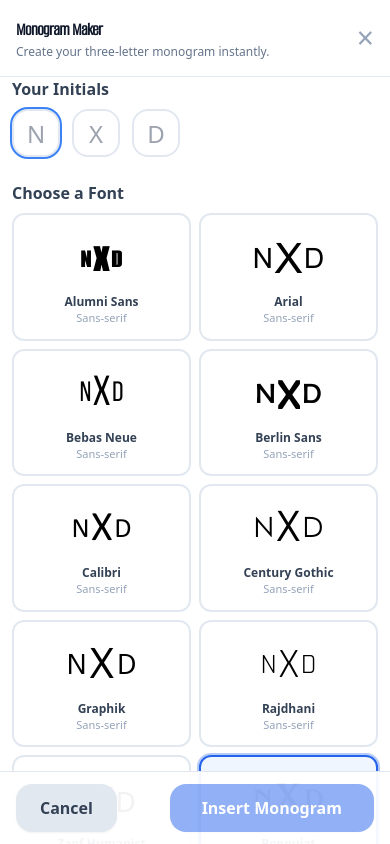
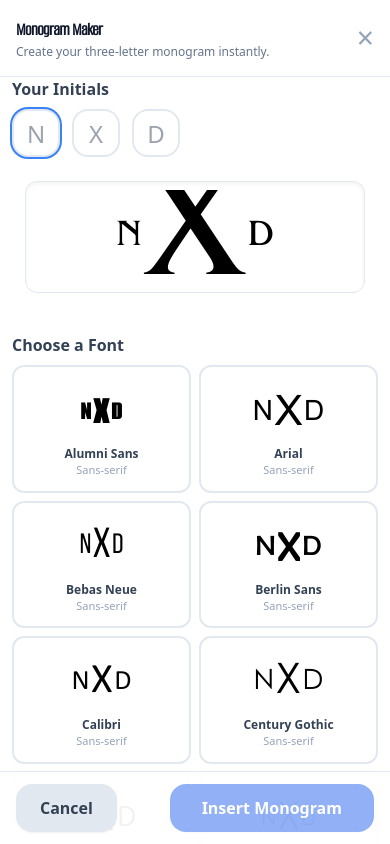
Before and after one commit to Arch-Tom/archfonthub, a React (Vite) app: page / in a window 390 px wide. Both pictures are taken after a click on the button "Open Monogram Maker". Shown: the part 2732-3576 px from the top of the page. Built offline with nearby package versions, Linux system fonts and the light colour scheme; a web font is replaced by a local one.

Commit message:
Further updates to MonogramMaker.jsx for mobile display

```diff
--- a/src/MonogramMaker.jsx
+++ b/src/MonogramMaker.jsx
@@ -12,45 +12,31 @@ export default function MonogramMaker({ fontLibrary, onClose, onInsert }) {
         monogramFonts.find(f => f.category === 'Serif') || monogramFonts[0]
     );
     const [activeStyle, setActiveStyle] = useState(Object.keys(selectedFont.styles)[0]);
+    const [initials, setInitials] = useState(['', '', '']);
+    const [fontSize] = useState(100); // fixed font size (you can tweak this value as needed)
 
-    // Use a single array for initials to simplify state management
-    const [initials, setInitials] = useState(['', '', '']);
-
-    const [fontSize, setFontSize] = useState(100);
-
-    // Create refs for each input field to manage focus
     const inputRefs = useRef([]);
 
-    // --- EFFECTS ---
-
-    // Set initial focus on the first input when the modal mounts
     useEffect(() => {
         if (inputRefs.current[0]) {
             inputRefs.current[0].focus();
         }
     }, []);
 
-    // Effect to update the active style when the font changes
     useEffect(() => {
         setActiveStyle(Object.keys(selectedFont.styles)[0]);
     }, [selectedFont]);
 
     // --- HANDLERS ---
-
-    // Handles changes for any of the three initial inputs
     const handleInitialChange = (e, index) => {
         const newInitials = [...initials];
-        // Limit to a single uppercase character
         newInitials[index] = e.target.value.slice(0, 1).toUpperCase();
         setInitials(newInitials);
-
-        // If a character was entered and it's not the last input, move focus to the next one
         if (e.target.value && index < 2) {
             inputRefs.current[index + 1]?.focus();
         }
     };
 
-    // Handles the backspace key to move focus backward
     const handleKeyDown = (e, index) => {
         if (e.key === 'Backspace' && !initials[index] && index > 0) {
             inputRefs.current[index - 1]?.focus();
@@ -71,7 +57,6 @@ export default function MonogramMaker({ fontLibrary, onClose, onInsert }) {
     };
 
     // --- RENDER ---
-
     return (
         <div
             className="fixed inset-0 z-50 flex items-center justify-center bg-slate-900/70 backdrop-blur-[3px] p-0 sm:p-2 animate-fade-in"
@@ -98,10 +83,9 @@ export default function MonogramMaker({ fontLibrary, onClose, onInsert }) {
                     </button>
                 </header>
 
-                {/* --- MAIN CONTENT: MOBILE FRIENDLY! --- */}
                 <div className="flex-1 flex flex-col md:flex-row overflow-y-auto">
-                    {/* Controls Area */}
-                    <section className="w-full md:w-1/2 flex flex-col gap-6 px-3 sm:p-5 pb-6 md:pb-0 max-w-xl min-w-[320px]">
+                    {/* Controls and content area */}
+                    <section className="w-full md:w-1/2 flex flex-col gap-6 px-3 sm:p-5 pb-6 md:pb-0 max-w-xl min-w-[320px] mx-auto">
                         {/* Initials input */}
                         <div>
                             <h3 className="text-base sm:text-lg font-semibold text-slate-700 mb-2 sm:mb-3">Your Initials</h3>
@@ -119,6 +103,63 @@ export default function MonogramMaker({ fontLibrary, onClose, onInsert }) {
                                         className="w-12 h-12 sm:w-14 sm:h-14 md:w-16 md:h-16 bg-white border-2 border-slate-200 text-2xl sm:text-3xl md:text-4xl text-center rounded-2xl focus:outline-none focus:ring-2 focus:ring-blue-500 transition"
                                     />
                                 ))}
+                            </div>
+                        </div>
+
+                        {/* --- PREVIEW: just above font selection --- */}
+                        <div className="flex flex-col items-center justify-center w-full">
+                            <div
+                                className="w-full max-w-[340px] h-28 sm:h-36 flex items-center justify-center rounded-xl border border-slate-200 shadow-inner bg-white mb-4 overflow-hidden"
+                                style={{
+                                    boxSizing: 'border-box',
+                                    padding: '0.5rem',
+                                    background: '#fff'
+                                }}
+                            >
+                                <div
+                                    className="w-full flex items-center justify-center"
+                                    style={{
+                                        // Scaling: the monogram will shrink to fit container if too wide
+                                        overflow: 'hidden',
+                                        width: '100%',
+                                        height: '100%',
+                                    }}
+                                >
+                                    <div
+                                        style={{
+                                            width: '100%',
+                                            display: 'flex',
+                                            justifyContent: 'center',
+                                            alignItems: 'center',
+                                            whiteSpace: 'nowrap',
+                                            overflow: 'hidden',
+                                            // Responsive scaling
+                                            fontSize: '100%',
+                                            maxWidth: '100%',
+                                        }}
+                                    >
+                                        <MonogramPreview
+                                            first={initials[0] || 'N'}
+                                            middle={initials[1] || 'X'}
+                                            last={initials[2] || 'D'}
+                                            fontFamily={selectedFont.styles[activeStyle]}
+                                            fontSize={fontSize}
+                                            middleScale={1.5}
+                                            style={{
+                                                width: '100%',
+                                                maxWidth: '100%',
+                                                height: '100%',
+                                                overflow: 'hidden',
+                                                display: 'flex',
+                                                justifyContent: 'center',
+                                                alignItems: 'center',
+                                                whiteSpace: 'nowrap',
+                                                // Add font size scaling for very wide monograms
+                                                fontSize: 'clamp(2.3rem, 8vw, 3.5rem)',
+                                            }}
+                                        />
+                                    </div>
+                                </div>
                             </div>
                         </div>
 
@@ -154,48 +195,9 @@ export default function MonogramMaker({ fontLibrary, onClose, onInsert }) {
                                 ))}
                             </div>
                         </div>
-
-                        {/* Font Size */}
-                        <div>
-                            <h3 className="text-base sm:text-lg font-semibold text-slate-700 mb-2 sm:mb-3">Size</h3>
-                            <div className="flex items-center gap-3">
-                                <input
-                                    id="monogramFontSize"
-                                    type="range"
-                                    min={50}
-                                    max={250}
-                                    value={fontSize}
-                                    onChange={e => setFontSize(Number(e.target.value))}
-                                    className="w-full h-2 bg-slate-200 rounded-lg accent-blue-600"
-                                />
-                                <span className="font-semibold text-slate-600 w-12 text-center">{fontSize}px</span>
-                            </div>
-                        </div>
                     </section>
 
-                    {/* Preview Area - below controls on mobile, right on desktop */}
-                    <div className="w-full md:w-1/2 flex flex-col items-center justify-center bg-white md:bg-gradient-to-tr md:from-blue-50 md:to-white px-3 sm:p-5 pt-3 sm:pt-5 min-w-[200px]">
-                        <div className="w-full max-w-full md:max-w-[430px] h-40 sm:h-56 md:h-[70%] flex items-center justify-center rounded-xl border border-slate-200 shadow-inner bg-white mb-5 sm:mb-6 overflow-x-auto">
-                            <MonogramPreview
-                                first={initials[0] || 'N'}
-                                middle={initials[1] || 'X'}
-                                last={initials[2] || 'D'}
-                                fontFamily={selectedFont.styles[activeStyle]}
-                                fontSize={fontSize}
-                                middleScale={1.5}
-                                style={{
-                                    width: '100%',
-                                    maxWidth: '100%',
-                                    height: '100%',
-                                    overflow: 'hidden',
-                                    display: 'flex',
-                                    justifyContent: 'center',
-                                    alignItems: 'center',
-                                    whiteSpace: 'nowrap',
-                                }}
-                            />
-                        </div>
-                    </div>
+                    {/* (No aside/preview panel now, since preview is in the main column) */}
                 </div>
 
                 {/* Footer Actions */}
```
